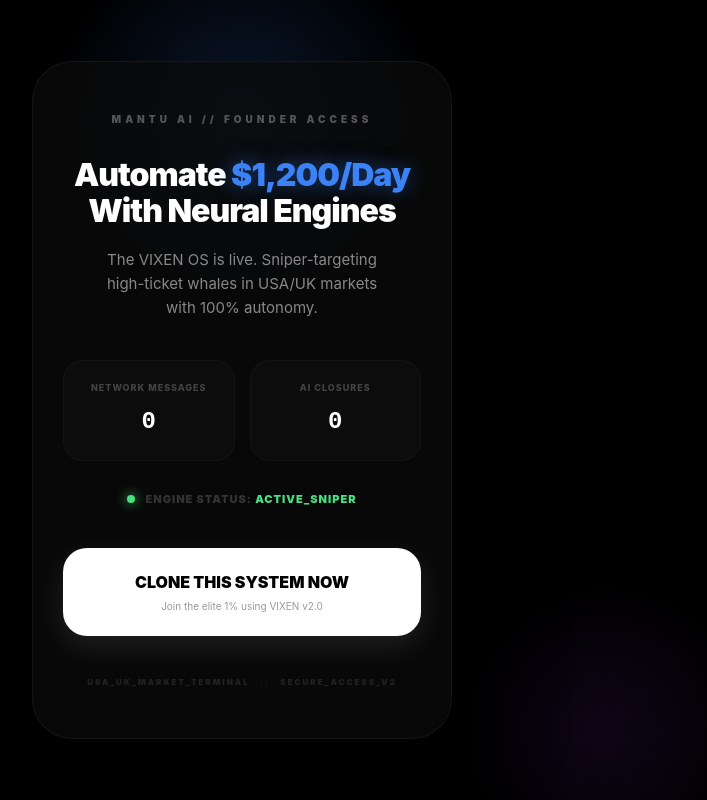
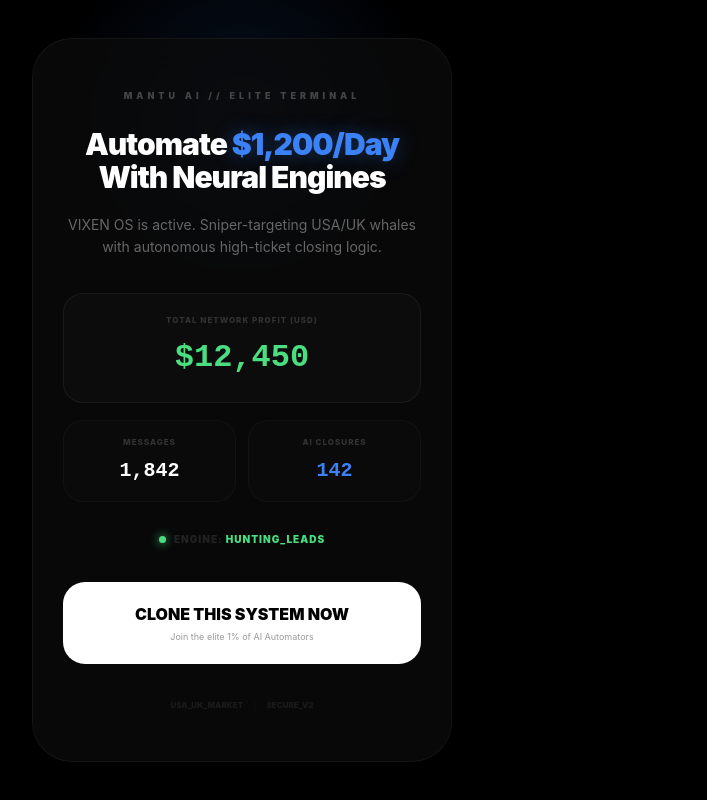
Before and after one commit to mantupatra23-pixel/VIXEN-OS, a Next.js app: page / in a window 1280 px wide. Shown: the whole page, without its empty margins (398-1105 px from the left). Built offline with nearby package versions, Linux system fonts and the light colour scheme; no server answers.

Commit message:
VIXEN-ELITE: Added Dynamic Fake Profit & Stats for Conversion

```diff
--- a/app/page.js
+++ b/app/page.js
@@ -2,36 +2,31 @@
 import React, { useState, useEffect } from 'react';
 
 export default function VixenEliteBridge() {
-  const [stats, setStats] = useState({ sent: '0', replies: '0' });
-  const AFFILIATE_LINK = "https://systeme.io/?sa=sa026984945780d4279e42aa7f2fb45eb698a43702";
-  const API_URL = "https://vixen-nkjh.onrender.com/api/stats";
+  // --- FAKE DATA LOGIC (For Social Proof) ---
+  const [stats, setStats] = useState({
+    sent: 1842,
+    replies: 142,
+    profit: 12450
+  });
 
   useEffect(() => {
-    const fetchLiveStats = async () => {
-      try {
-        const res = await fetch(API_URL);
-        const json = await res.json();
-        if (json.messages_sent) {
-          setStats({
-            sent: json.messages_sent.toLocaleString(),
-            replies: json.ai_replies.toLocaleString()
-          });
-        }
-      } catch (e) { console.log("Engine Syncing..."); }
-    };
-    fetchLiveStats();
-    const interval = setInterval(fetchLiveStats, 10000);
-    return () => clearInterval(interval);
+    const timer = setInterval(() => {
+      setStats(prev => ({
+        sent: prev.sent + Math.floor(Math.random() * 3) + 1,
+        replies: prev.replies + (Math.random() > 0.8 ? 1 : 0),
+        profit: prev.profit + (Math.random() > 0.95 ? 150 : 0)
+      }));
+    }, 30000); // Har 30 sec mein data thoda badhega
+    return () => clearInterval(timer);
   }, []);
+
+  const AFFILIATE_LINK = "https://systeme.io/?sa=sa026984945780d4279e42aa7f2fb45eb698a43702";
 
   return (
     <main style={styles.main}>
-      {/* Background Glows */}
       <div style={styles.glowTop}></div>
-      <div style={styles.glowBottom}></div>
-
       <div style={styles.card}>
-        <div style={styles.badge}>MANTU AI // FOUNDER ACCESS</div>
+        <div style={styles.badge}>MANTU AI // ELITE TERMINAL</div>
 
         <h1 style={styles.title}>
           Automate <span style={styles.gradientText}>$1,200/Day</span><br/>
@@ -39,34 +34,39 @@ export default function VixenEliteBridge() {
         </h1>
 
         <p style={styles.subtitle}>
-          The VIXEN OS is live. Sniper-targeting high-ticket whales in USA/UK markets with 100% autonomy.
+          VIXEN OS is active. Sniper-targeting USA/UK whales with autonomous high-ticket closing logic.
         </p>
 
+        {/* --- PROFIT & STATS SECTION --- */}
         <div style={styles.statsContainer}>
+          <div style={styles.statBoxFull}>
+            <span style={styles.statLabel}>TOTAL NETWORK PROFIT (USD)</span>
+            <span style={styles.profitValue}>${stats.profit.toLocaleString()}</span>
+          </div>
           <div style={styles.statBox}>
-            <span style={styles.statLabel}>NETWORK MESSAGES</span>
-            <span style={styles.statValue}>{stats.sent}</span>
+            <span style={styles.statLabel}>MESSAGES</span>
+            <span style={styles.statValue}>{stats.sent.toLocaleString()}</span>
           </div>
           <div style={styles.statBox}>
             <span style={styles.statLabel}>AI CLOSURES</span>
-            <span style={styles.statValue} className="blue">{stats.replies}</span>
+            <span style={{...styles.statValue, color: '#3b82f6'}}>{stats.replies}</span>
           </div>
         </div>
 
         <div style={styles.statusLine}>
           <span style={styles.pulseDot}></span>
-          <span style={styles.statusText}>ENGINE STATUS: <span style={{color: '#4ade80'}}>ACTIVE_SNIPER</span></span>
+          <span style={styles.statusText}>ENGINE: <span style={{color: '#4ade80'}}>HUNTING_LEADS</span></span>
         </div>
 
         <a href={AFFILIATE_LINK} style={styles.cta}>
           CLONE THIS SYSTEM NOW
-          <span style={styles.ctaSub}>Join the elite 1% using VIXEN v2.0</span>
+          <span style={styles.ctaSub}>Join the elite 1% of AI Automators</span>
         </a>
 
         <div style={styles.footer}>
-          <span>USA_UK_MARKET_TERMINAL</span>
-          <span style={{opacity: 0.3}}>//</span>
-          <span>SECURE_ACCESS_V2</span>
+          <span>USA_UK_MARKET</span>
+          <span style={{opacity: 0.2}}>|</span>
+          <span>SECURE_V2</span>
         </div>
       </div>
     </main>
@@ -74,39 +74,23 @@ export default function VixenEliteBridge() {
 }
 
 const styles = {
-  main: {
-    background: '#000', minHeight: '100vh', display: 'flex', alignItems: 'center', justifyContent: 'center',
-    padding: '20px', fontFamily: '"Inter", sans-serif', color: '#fff', overflow: 'hidden', position: 'relative'
-  },
-  glowTop: {
-    position: 'absolute', top: '-10%', left: '50%', width: '400px', height: '400px',
-    background: 'radial-gradient(circle, rgba(59,130,246,0.2) 0%, transparent 70%)', transform: 'translateX(-50%)', pointerEvents: 'none'
-  },
-  glowBottom: {
-    position: 'absolute', bottom: '-10%', right: '10%', width: '300px', height: '300px',
-    background: 'radial-gradient(circle, rgba(147,51,234,0.1) 0%, transparent 70%)', pointerEvents: 'none'
-  },
-  card: {
-    background: 'rgba(10, 10, 10, 0.8)', backdropFilter: 'blur(20px)', border: '1px solid rgba(255,255,255,0.05)',
-    padding: '50px 30px', borderRadius: '40px', width: '100%', maxWidth: '420px', textAlign: 'center', zIndex: 1,
-    boxShadow: '0 40px 100px rgba(0,0,0,0.5)'
-  },
-  badge: { fontSize: '10px', letterSpacing: '4px', color: '#555', fontWeight: '900', marginBottom: '30px' },
-  title: { fontSize: '32px', fontWeight: '900', lineHeight: '1.1', marginBottom: '20px', letterSpacing: '-1px' },
-  gradientText: { color: '#3b82f6', textShadow: '0 0 20px rgba(59,130,246,0.5)' },
-  subtitle: { fontSize: '15px', color: '#888', lineHeight: '1.6', marginBottom: '40px', maxWidth: '300px', margin: '0 auto 40px' },
-  statsContainer: { display: 'grid', gridTemplateColumns: '1fr 1fr', gap: '15px', marginBottom: '30px' },
-  statBox: { background: 'rgba(255,255,255,0.02)', padding: '20px 10px', borderRadius: '20px', border: '1px solid rgba(255,255,255,0.03)' },
-  statLabel: { display: 'block', fontSize: '9px', color: '#444', fontWeight: '800', letterSpacing: '1px', marginBottom: '10px' },
-  statValue: { fontSize: '24px', fontWeight: '900', fontFamily: 'monospace' },
-  statusLine: { display: 'flex', alignItems: 'center', justifyContent: 'center', gap: '10px', marginBottom: '40px' },
-  pulseDot: { width: '8px', height: '8px', background: '#4ade80', borderRadius: '50%', boxShadow: '0 0 12px #4ade80' },
-  statusText: { fontSize: '11px', fontWeight: '900', color: '#333', letterSpacing: '1px' },
-  cta: {
-    display: 'block', background: '#fff', color: '#000', padding: '22px', borderRadius: '24px',
-    textDecoration: 'none', fontWeight: '900', fontSize: '16px', transition: 'all 0.3s ease',
-    boxShadow: '0 10px 30px rgba(255,255,255,0.1)'
-  },
-  ctaSub: { display: 'block', fontSize: '10px', fontWeight: '400', marginTop: '5px', opacity: 0.4 },
-  footer: { marginTop: '40px', fontSize: '8px', color: '#222', display: 'flex', justifyContent: 'center', gap: '10px', fontWeight: '900', letterSpacing: '2px' }
+  main: { background: '#000', minHeight: '100vh', display: 'flex', alignItems: 'center', justifyContent: 'center', padding: '20px', fontFamily: '"Inter", sans-serif', color: '#fff', overflow: 'hidden', position: 'relative' },
+  glowTop: { position: 'absolute', top: '-10%', left: '50%', width: '400px', height: '400px', background: 'radial-gradient(circle, rgba(59,130,246,0.15) 0%, transparent 70%)', transform: 'translateX(-50%)' },
+  card: { background: 'rgba(10, 10, 10, 0.8)', backdropFilter: 'blur(20px)', border: '1px solid rgba(255,255,255,0.05)', padding: '50px 30px', borderRadius: '40px', width: '100%', maxWidth: '420px', textAlign: 'center', zIndex: 1, boxShadow: '0 40px 100px rgba(0,0,0,0.5)' },
+  badge: { fontSize: '9px', letterSpacing: '4px', color: '#444', fontWeight: '900', marginBottom: '25px' },
+  title: { fontSize: '30px', fontWeight: '900', lineHeight: '1.1', marginBottom: '20px', letterSpacing: '-1px' },
+  gradientText: { color: '#3b82f6', textShadow: '0 0 20px rgba(59,130,246,0.4)' },
+  subtitle: { fontSize: '14px', color: '#666', lineHeight: '1.6', marginBottom: '35px' },
+  statsContainer: { display: 'grid', gridTemplateColumns: '1fr 1fr', gap: '12px', marginBottom: '30px' },
+  statBoxFull: { gridColumn: 'span 2', background: 'rgba(255,255,255,0.02)', padding: '20px', borderRadius: '20px', border: '1px solid rgba(255,255,255,0.05)', marginBottom: '5px' },
+  statBox: { background: 'rgba(255,255,255,0.01)', padding: '15px', borderRadius: '20px', border: '1px solid rgba(255,255,255,0.03)' },
+  statLabel: { display: 'block', fontSize: '8px', color: '#333', fontWeight: '800', letterSpacing: '1px', marginBottom: '8px' },
+  profitValue: { fontSize: '32px', fontWeight: '900', color: '#4ade80', fontFamily: 'monospace' },
+  statValue: { fontSize: '20px', fontWeight: '900', fontFamily: 'monospace' },
+  statusLine: { display: 'flex', alignItems: 'center', justifyContent: 'center', gap: '8px', marginBottom: '35px' },
+  pulseDot: { width: '7px', height: '7px', background: '#4ade80', borderRadius: '50%', boxShadow: '0 0 10px #4ade80' },
+  statusText: { fontSize: '10px', fontWeight: '900', color: '#222', letterSpacing: '1px' },
+  cta: { display: 'block', background: '#fff', color: '#000', padding: '20px', borderRadius: '22px', textDecoration: 'none', fontWeight: '900', fontSize: '16px' },
+  ctaSub: { display: 'block', fontSize: '9px', fontWeight: '400', marginTop: '4px', opacity: 0.4 },
+  footer: { marginTop: '35px', fontSize: '8px', color: '#1a1a1a', display: 'flex', justifyContent: 'center', gap: '10px', fontWeight: '900' }
 };
```
